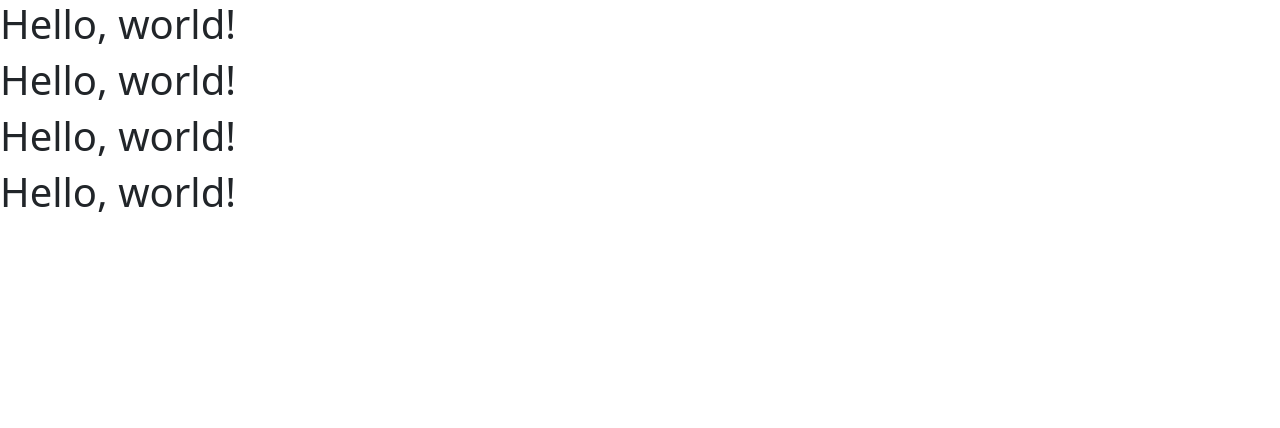
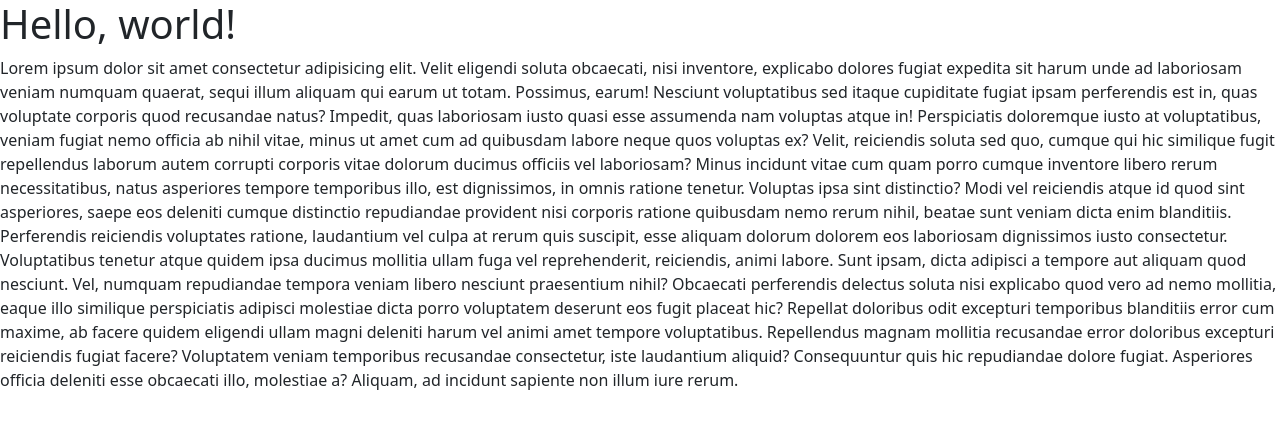
Before and after one commit to Princ1953e/bt-project, a plain HTML site: page index.html in a window 1280 px wide. Drawn offline with nearby package versions, Linux system fonts and the light colour scheme.

Commit message:
files create

```diff
--- a/index.html
+++ b/index.html
@@ -11,9 +11,27 @@
 
 <body>
   <h1>Hello, world!</h1>
-  <h1>Hello, world!</h1>
-  <h1>Hello, world!</h1>
-  <h1>Hello, world!</h1>
+  <p>Lorem ipsum dolor sit amet consectetur adipisicing elit. Velit eligendi soluta obcaecati, nisi inventore, explicabo
+    dolores fugiat expedita sit harum unde ad laboriosam veniam numquam quaerat, sequi illum aliquam qui earum ut totam.
+    Possimus, earum! Nesciunt voluptatibus sed itaque cupiditate fugiat ipsam perferendis est in, quas voluptate
+    corporis quod recusandae natus? Impedit, quas laboriosam iusto quasi esse assumenda nam voluptas atque in!
+    Perspiciatis doloremque iusto at voluptatibus, veniam fugiat nemo officia ab nihil vitae, minus ut amet cum ad
+    quibusdam labore neque quos voluptas ex? Velit, reiciendis soluta sed quo, cumque qui hic similique fugit
+    repellendus laborum autem corrupti corporis vitae dolorum ducimus officiis vel laboriosam? Minus incidunt vitae cum
+    quam porro cumque inventore libero rerum necessitatibus, natus asperiores tempore temporibus illo, est dignissimos,
+    in omnis ratione tenetur. Voluptas ipsa sint distinctio? Modi vel reiciendis atque id quod sint asperiores, saepe
+    eos deleniti cumque distinctio repudiandae provident nisi corporis ratione quibusdam nemo rerum nihil, beatae sunt
+    veniam dicta enim blanditiis. Perferendis reiciendis voluptates ratione, laudantium vel culpa at rerum quis
+    suscipit, esse aliquam dolorum dolorem eos laboriosam dignissimos iusto consectetur. Voluptatibus tenetur atque
+    quidem ipsa ducimus mollitia ullam fuga vel reprehenderit, reiciendis, animi labore. Sunt ipsam, dicta adipisci a
+    tempore aut aliquam quod nesciunt. Vel, numquam repudiandae tempora veniam libero nesciunt praesentium nihil?
+    Obcaecati perferendis delectus soluta nisi explicabo quod vero ad nemo mollitia, eaque illo similique perspiciatis
+    adipisci molestiae dicta porro voluptatem deserunt eos fugit placeat hic? Repellat doloribus odit excepturi
+    temporibus blanditiis error cum maxime, ab facere quidem eligendi ullam magni deleniti harum vel animi amet tempore
+    voluptatibus. Repellendus magnam mollitia recusandae error doloribus excepturi reiciendis fugiat facere? Voluptatem
+    veniam temporibus recusandae consectetur, iste laudantium aliquid? Consequuntur quis hic repudiandae dolore fugiat.
+    Asperiores officia deleniti esse obcaecati illo, molestiae a? Aliquam, ad incidunt sapiente non illum iure rerum.
+  </p>
   <script src="https://cdn.jsdelivr.net/npm/bootstrap@5.3.3/dist/js/bootstrap.bundle.min.js"
     integrity="sha384-YvpcrYf0tY3lHB60NNkmXc5s9fDVZLESaAA55NDzOxhy9GkcIdslK1eN7N6jIeHz"
     crossorigin="anonymous"></script>
```
